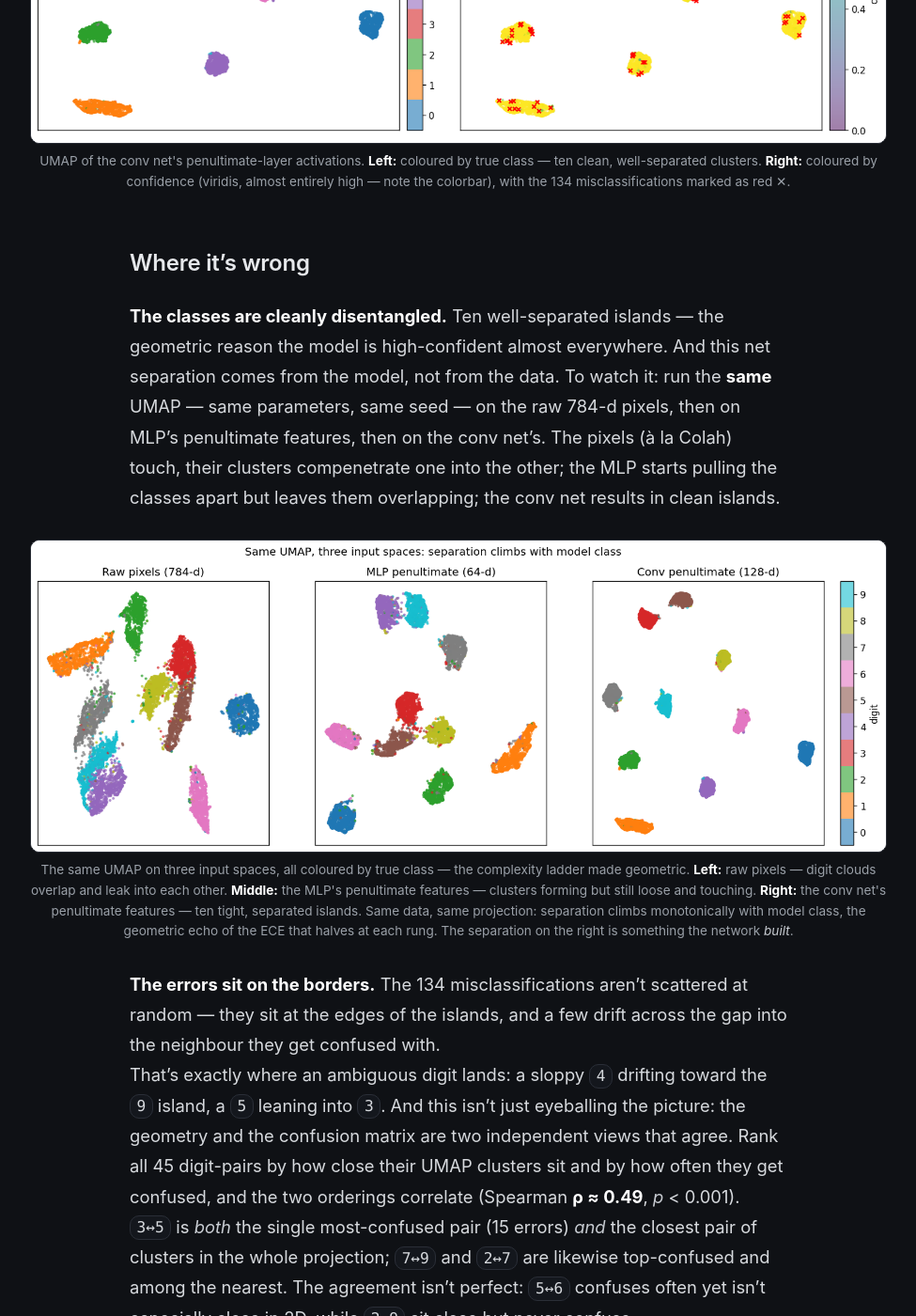
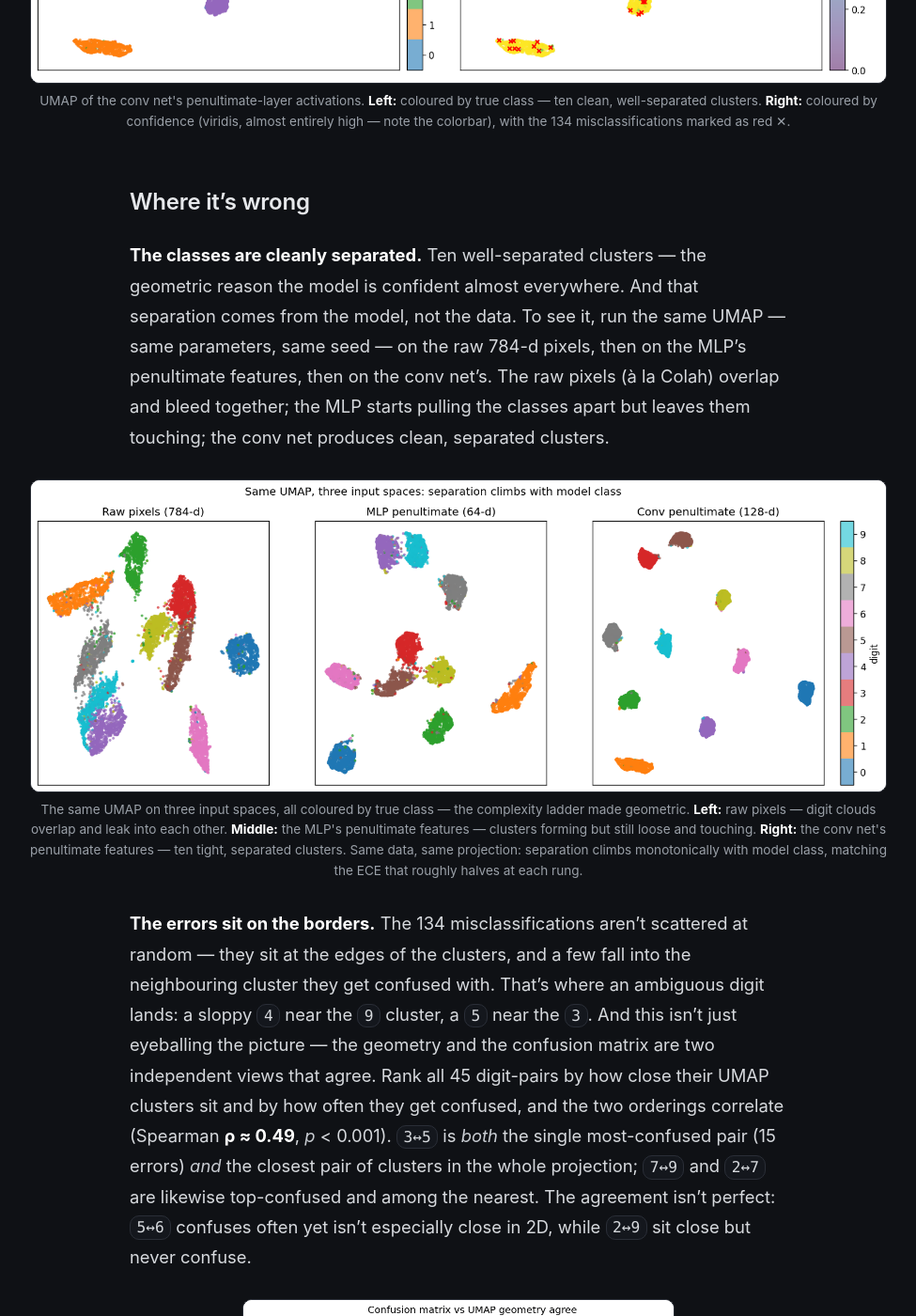
Before and after one commit to rp-playground/rp-playground.github.io, a Jekyll site: the page built from _writing/mnist-calibration.md, in a window 1280 px wide and 1400 px high, scrolled down 2189 px. Shown: the whole window at 94% size, without its empty margins (152-1127 px from the left). Built offline with Jekyll 4.4.1, drawn with Linux system fonts in a browser that asks for light colours; some of the changed text lies outside the part shown.

Commit message:
Trim flourishes from MNIST calibration post
Cut the geography-of-errors metaphors (islands/drift) and punch-line
cadences per the style guide; keep first-person analysis. Numbers,
figures, table, commented block, and references unchanged.

```diff
--- a/_writing/mnist-calibration.md
+++ b/_writing/mnist-calibration.md
@@ -14,37 +14,37 @@ confidently** the model is wrong.*
 
 ## The remaining "1%"
 
-The champion `conv_net` hits ~99% test accuracy; this part will focus on the other 1%:
-the test digits the model still gets wrong, and what they
-have in common.
+The champion `conv_net` hits ~99% test accuracy; here I focus on the other 1% —
+the test digits the model still gets wrong, and what they have in common.
 
-The obvious first tool, a reliability diagram,
-can't tell you that (the figure below shows why), so the investigation will focus on the geometry of where the mistakes fall.
+A reliability diagram, the obvious first tool, can't tell you that (the figure
+below shows why), so the rest of this is about the geometry of where the mistakes
+fall.
 
 <figure class="narrow">
   <img src="/assets/mnist/reliability_diagram_conv_net.png" alt="Reliability diagram for the champion conv net, with a confidence histogram">
   <figcaption>Reliability diagram with a count histogram. The curve sits almost on the diagonal (ECE ≈ 0.002), and the histogram shows why: nearly all predictions pile into the top confidence bin — and there they're right.</figcaption>
 </figure>
 
-The ECE of **~0.002** looks excellent, but it's a flattered number: the model is
-so confident-and-correct that almost all the mass lands in the last bin, leaving
-very little low-confidence mass to be miscalibrated *about*. The reliability
-diagram tells you the model isn't wildly overconfident — but it can't tell you
-*where* the residual errors live. For that you have to look at the geometry.
+The ECE of **~0.002** looks excellent, but it's a flattered number: the model is so
+confident-and-correct that almost all the mass lands in the last bin, leaving very
+little low-confidence mass to be miscalibrated *about*. The reliability diagram
+tells you the model isn't wildly overconfident, but it can't tell you *where* the
+residual errors live. For that I have to look at the geometry.
 
 ## The geometric approach
 
-To see *where* the mistakes happen, the model's representation will be projected to 2D.
-This is an old idea: in 2014 Chris Olah's
+To see *where* the mistakes happen, I project the model's representation down to 2D.
+It's an old idea: in 2014 Chris Olah's
 [*Visualizing MNIST*](https://colah.github.io/posts/2014-10-Visualizing-MNIST/)
 used **t-SNE** to flatten MNIST into a picture and watch the digit classes pull
-apart. Instead of **t-SNE**, we will use **UMAP** (McInnes et al., 2018; see
+apart. I use **UMAP** (McInnes et al., 2018) instead of t-SNE — see
 [Performance Comparison of Dimension Reduction Implementations](https://umap-learn.readthedocs.io/en/latest/benchmarking.html)
-to understand why it's a better choice).
+for why it's the better choice.
 
 A second difference from Colah: he projected the **raw pixels**. I project the conv
 net's **penultimate-layer activations** — the 128-d representation just before the
-classifier, the space where the model actually decides.
+classifier, where the model actually makes its decision.
 
 <figure>
   <img src="/assets/mnist/umap_penultimate_conv_net.png" alt="UMAP of the conv net's penultimate-layer activations: ten clean clusters by class, with misclassifications at the cluster edges">
@@ -53,33 +53,31 @@ classifier, the space where the model actually decides.
 
 ## Where it's wrong
 
-**The classes are cleanly disentangled.** Ten well-separated islands — the
-geometric reason the model is high-confident almost everywhere. And this net separation
-comes from the model, not from the data. To watch it:
-run the **same** UMAP — same parameters, same seed —
-on the raw 784-d pixels, then on MLP's penultimate features, then
-on the conv net's. The pixels (à la Colah) touch, their clusters compenetrate one into the other; the MLP starts
-pulling the classes apart but leaves them overlapping; the conv net results in clean islands.
+**The classes are cleanly separated.** Ten well-separated clusters — the geometric
+reason the model is confident almost everywhere. And that separation comes from the
+model, not the data. To see it, run the same UMAP — same parameters, same seed — on
+the raw 784-d pixels, then on the MLP's penultimate features, then on the conv
+net's. The raw pixels (à la Colah) overlap and bleed together; the MLP starts
+pulling the classes apart but leaves them touching; the conv net produces clean,
+separated clusters.
 
 <figure>
-  <img src="/assets/mnist/umap_ladder_conv_net.png" alt="Three-panel UMAP of the same MNIST test set: raw pixels with overlapping bleeding clusters, MLP penultimate features partly separated, conv penultimate features in ten clean islands">
-  <figcaption>The same UMAP on three input spaces, all coloured by true class — the complexity ladder made geometric. <strong>Left:</strong> raw pixels — digit clouds overlap and leak into each other. <strong>Middle:</strong> the MLP's penultimate features — clusters forming but still loose and touching. <strong>Right:</strong> the conv net's penultimate features — ten tight, separated islands. Same data, same projection: separation climbs monotonically with model class, the geometric echo of the ECE that halves at each rung. The separation on the right is something the network <em>built</em>.</figcaption>
+  <img src="/assets/mnist/umap_ladder_conv_net.png" alt="Three-panel UMAP of the same MNIST test set: raw pixels with overlapping bleeding clusters, MLP penultimate features partly separated, conv penultimate features in ten clean clusters">
+  <figcaption>The same UMAP on three input spaces, all coloured by true class — the complexity ladder made geometric. <strong>Left:</strong> raw pixels — digit clouds overlap and leak into each other. <strong>Middle:</strong> the MLP's penultimate features — clusters forming but still loose and touching. <strong>Right:</strong> the conv net's penultimate features — ten tight, separated clusters. Same data, same projection: separation climbs monotonically with model class, matching the ECE that roughly halves at each rung.</figcaption>
 </figure>
 
 
 **The errors sit on the borders.** The 134 misclassifications aren't scattered at
-random — they sit at the edges of the islands, and a few drift across the gap into
-the neighbour they get confused with. \
-That's exactly where an ambiguous digit lands: a sloppy `4`
-drifting toward the `9` island, a `5` leaning into `3`. And this isn't just
-eyeballing the picture: the geometry and the confusion matrix are two independent
-views that agree. Rank all 45 digit-pairs by how close their UMAP clusters sit
-and by how often they get confused, and the two orderings correlate (Spearman
-**ρ ≈ 0.49**, *p* < 0.001). \
-`3↔5` is *both* the single most-confused pair (15 errors) *and* the closest pair of clusters in the
-whole projection; `7↔9` and `2↔7` are likewise top-confused and among the
-nearest. The agreement isn't perfect: `5↔6` confuses
-often yet isn't especially close in 2D, while `2↔9` sit close but never confuse.
+random — they sit at the edges of the clusters, and a few fall into the neighbouring
+cluster they get confused with. That's where an ambiguous digit lands: a sloppy `4`
+near the `9` cluster, a `5` near the `3`. And this isn't just eyeballing the picture
+— the geometry and the confusion matrix are two independent views that agree. Rank
+all 45 digit-pairs by how close their UMAP clusters sit and by how often they get
+confused, and the two orderings correlate (Spearman **ρ ≈ 0.49**, *p* < 0.001).
+`3↔5` is *both* the single most-confused pair (15 errors) *and* the closest pair of
+clusters in the whole projection; `7↔9` and `2↔7` are likewise top-confused and
+among the nearest. The agreement isn't perfect: `5↔6` confuses often yet isn't
+especially close in 2D, while `2↔9` sit close but never confuse.
 
 <figure class="narrow">
   <img src="/assets/mnist/confusion_geometry_conv_net.png" alt="Scatter of all 45 digit-pairs: UMAP centroid distance on the x-axis (closer to the right) against how often the pair is confused on the y-axis, trending up-right, with 3–5 circled in the top-right corner">
@@ -170,9 +167,9 @@ Calibration improve with a steady trend — ECE roughly halves at each step up t
 | `conv_net`  | 98.7%         | 0.0023   |
 
 The MLP's geometry tells the same in-between story (middle panel above): clusters
-forming but still loose, the visual midpoint between the linear model's smudge and
-the conv net's clean islands. Same complexity ladder, one continuous calibration
-curve — and two different ways to *see* what each model learned.
+forming but still loose, midway between the linear model's smudge and the conv net's
+clean separation. Same complexity ladder, one calibration curve, and two ways to
+see what each model learned.
 
 ## Reproduce it
 
@@ -185,9 +182,9 @@ uv run python -m mnist.templates         # logistic: recover the weight matrix a
 `embedding` loads the champion by registry alias, captures the penultimate
 activations over the test set with a forward hook, runs UMAP, and logs both UMAP
 figures plus the error-polarization metric onto the conv net's MLflow run;
-`pixel_embedding` runs the same UMAP on raw pixels, the MLP's penultimate
-features, and the conv net's, for the three-panel ladder; `templates` reads the
-logistic run's weight matrix and logs the template grid (raw + smoothed).
+`pixel_embedding` runs the same UMAP on raw pixels, the MLP's penultimate features,
+and the conv net's, for the three-panel ladder; `templates` reads the logistic
+run's weight matrix and logs the template grid (raw + smoothed).
 
 ---
 
@@ -200,3 +197,4 @@ logistic run's weight matrix and logs the template grid (raw + smoothed).
   Projection for Dimension Reduction.*
 - Guo, Pleiss, Sun & Weinberger (2017). *On Calibration of Modern Neural
   Networks.*
+</content>
```
Also changed, not shown: other parts of _writing/mnist-calibration.md (+8 -9 lines).
